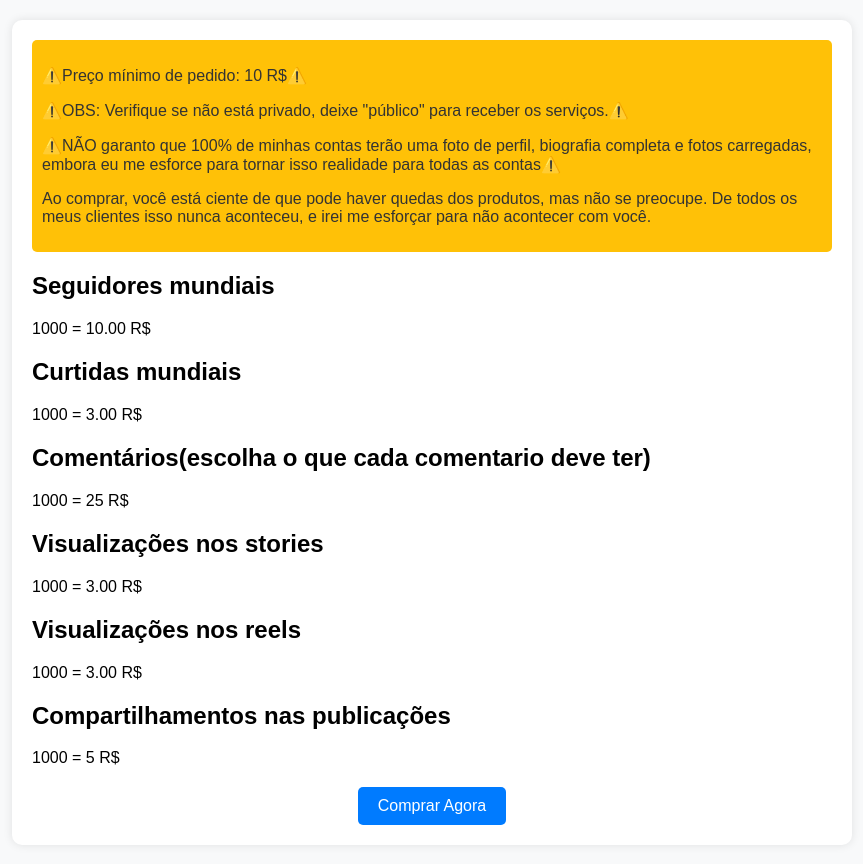
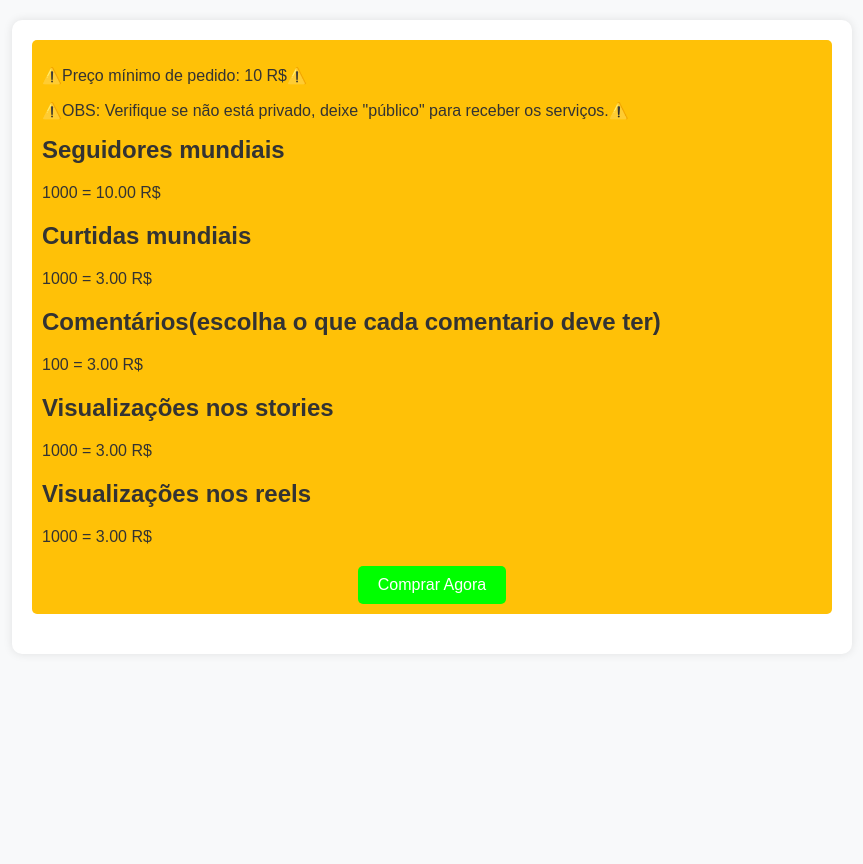
Before and after one commit to Silkyshacwk/ilove, a plain HTML site: page index.html in a window 1280 px wide. Shown: the whole page, without its empty margins (208-1071 px from the left). After the commit the page ends 800 px from the top, so only its background shows below. Drawn offline with Linux system fonts and the light colour scheme.

Commit message:
Update index.html

```diff
--- a/index.html
+++ b/index.html
@@ -48,8 +48,8 @@
             padding: 10px 20px;
             margin: 20px auto 0;
             font-size: 16px;
-            color: #fff;
-            background-color: #007bff;
+            color: #ffffff;
+            background-color: #00ff00;
             border: none;
             border-radius: 5px;
             text-align: center;
@@ -68,9 +68,6 @@
         <div class="warning">
             <p>⚠️Preço mínimo de pedido: 10 R$⚠️</p>
             <p>⚠️OBS: Verifique se não está privado, deixe "público" para receber os serviços.⚠️</p>
-            <p>⚠️NÃO garanto que 100% de minhas contas terão uma foto de perfil, biografia completa e fotos carregadas, embora eu me esforce para tornar isso realidade para todas as contas⚠️</p>
-            <p>Ao comprar, você está ciente de que pode haver quedas dos produtos, mas não se preocupe. De todos os meus clientes isso nunca aconteceu, e irei me esforçar para não acontecer com você.</p>
-        </div>
 
         <div class="service">
             <h2>Seguidores mundiais</h2>
@@ -84,7 +81,7 @@
 
         <div class="service">
             <h2>Comentários(escolha o que cada comentario deve ter) </h2>
-            <p>1000 = 25 R$</p>
+            <p>100 = 3.00 R$</p>
         </div>
 
         <div class="service">
@@ -97,11 +94,6 @@
             <p>1000 = 3.00 R$</p>
         </div>
 
-        <div class="service">
-            <h2>Compartilhamentos nas publicações</h2>
-            <p>1000 = 5 R$</p>
-        </div>
-
         <!-- Botão de Redirecionamento -->
         <a href="https://www.instagram.com/direct/t/17845797518724806/" class="botao-redirecionar">Comprar Agora</a>
     </div>
```
